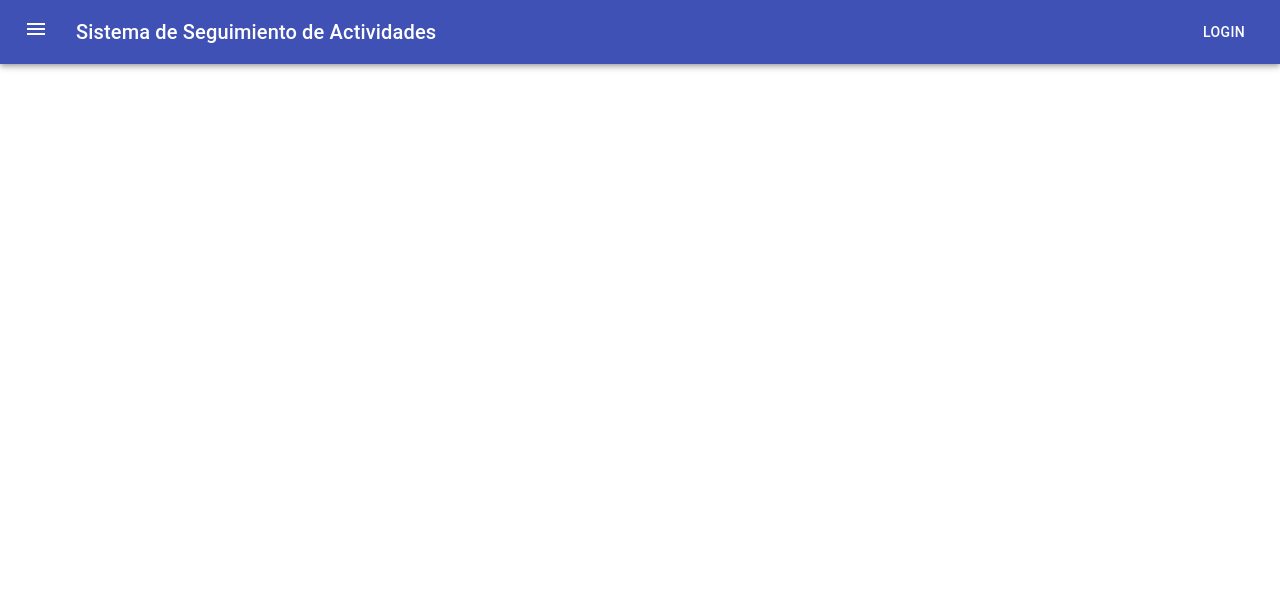
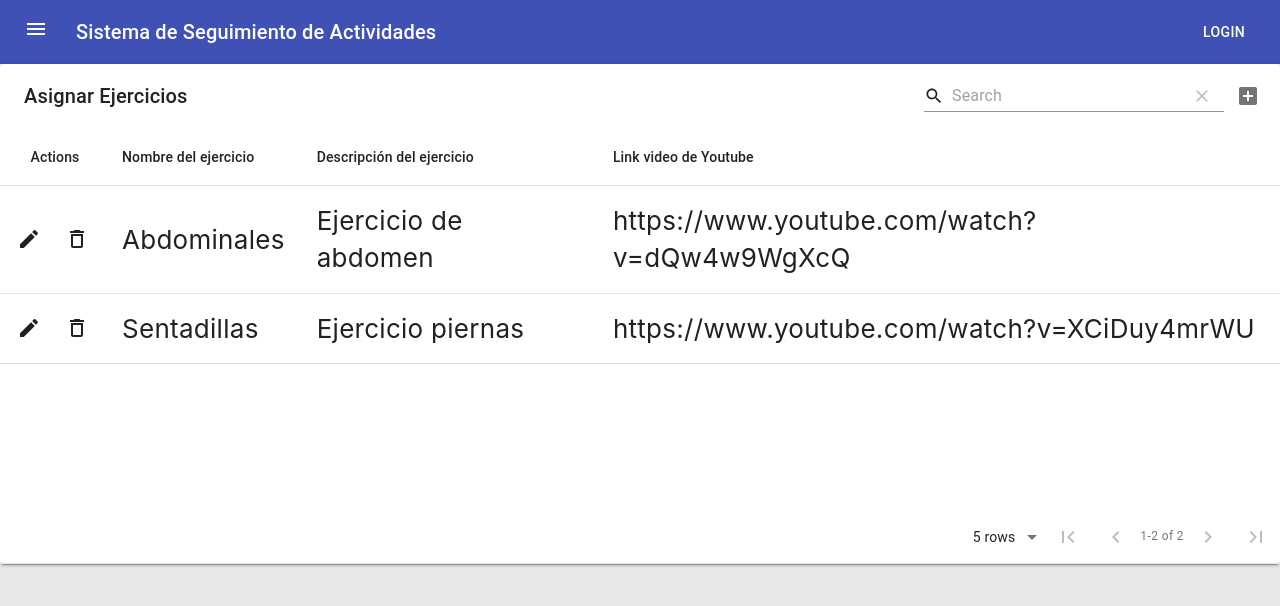
Before and after one commit to ysuvin/frontLecofq5, a React (Create React App) app: page /Grupo1/KsAsFecha/KsAsEjercicios in a window 1280 px wide. Shown: the top 606 px of the page. Built offline with nearby package versions, Linux system fonts and the light colour scheme.

Commit message:
Annadida tabla de ejercicios

```diff
--- /dev/null
+++ b/src/Component/Grupo1/KsAsigEjTabla.jsx
@@ -0,0 +1,94 @@
+import React from 'react';
+import MaterialTable from 'material-table';
+import { forwardRef } from 'react';
+
+import AddBox from '@material-ui/icons/AddBox';
+import ArrowDownward from '@material-ui/icons/ArrowDownward';
+import Check from '@material-ui/icons/Check';
+import ChevronLeft from '@material-ui/icons/ChevronLeft';
+import ChevronRight from '@material-ui/icons/ChevronRight';
+import Clear from '@material-ui/icons/Clear';
+import DeleteOutline from '@material-ui/icons/DeleteOutline';
+import Edit from '@material-ui/icons/Edit';
+import FilterList from '@material-ui/icons/FilterList';
+import FirstPage from '@material-ui/icons/FirstPage';
+import LastPage from '@material-ui/icons/LastPage';
+import Remove from '@material-ui/icons/Remove';
+import SaveAlt from '@material-ui/icons/SaveAlt';
+import Search from '@material-ui/icons/Search';
+import ViewColumn from '@material-ui/icons/ViewColumn';
+
+import Ejercicios from '../../Model/Grupo1/Ejercicios';
+
+
+const tableIcons = {
+    Add: forwardRef((props, ref) => <AddBox {...props} ref={ref} />),
+    Check: forwardRef((props, ref) => <Check {...props} ref={ref} />),
+    Clear: forwardRef((props, ref) => <Clear {...props} ref={ref} />),
+    Delete: forwardRef((props, ref) => <DeleteOutline {...props} ref={ref} />),
+    DetailPanel: forwardRef((props, ref) => <ChevronRight {...props} ref={ref} />),
+    Edit: forwardRef((props, ref) => <Edit {...props} ref={ref} />),
+    Export: forwardRef((props, ref) => <SaveAlt {...props} ref={ref} />),
+    Filter: forwardRef((props, ref) => <FilterList {...props} ref={ref} />),
+    FirstPage: forwardRef((props, ref) => <FirstPage {...props} ref={ref} />),
+    LastPage: forwardRef((props, ref) => <LastPage {...props} ref={ref} />),
+    NextPage: forwardRef((props, ref) => <ChevronRight {...props} ref={ref} />),
+    PreviousPage: forwardRef((props, ref) => <ChevronLeft {...props} ref={ref} />),
+    ResetSearch: forwardRef((props, ref) => <Clear {...props} ref={ref} />),
+    Search: forwardRef((props, ref) => <Search {...props} ref={ref} />),
+    SortArrow: forwardRef((props, ref) => <ArrowDownward {...props} ref={ref} />),
+    ThirdStateCheck: forwardRef((props, ref) => <Remove {...props} ref={ref} />),
+    ViewColumn: forwardRef((props, ref) => <ViewColumn {...props} ref={ref} />)
+  };
+
+export default function KsAsigEjTabla() {
+
+
+  const [state, setState] = React.useState(Ejercicios);
+
+  return (
+    <MaterialTable
+      title="Asignar Ejercicios"
+      icons={tableIcons}
+      columns={state.columns}
+      data={state.data}
+      editable={{
+        onRowAdd: (newData) =>
+          new Promise((resolve) => {
+            setTimeout(() => {
+              resolve();
+              setState((prevState) => {
+                const data = [...prevState.data];
+                data.push(newData);
+                return { ...prevState, data };
+              });
+            }, 600);
+          }),
+        onRowUpdate: (newData, oldData) =>
+          new Promise((resolve) => {
+            setTimeout(() => {
+              resolve();
+              if (oldData) {
+                setState((prevState) => {
+                  const data = [...prevState.data];
+                  data[data.indexOf(oldData)] = newData;
+                  return { ...prevState, data };
+                });
+              }
+            }, 600);
+          }),
+        onRowDelete: (oldData) =>
+          new Promise((resolve) => {
+            setTimeout(() => {
+              resolve();
+              setState((prevState) => {
+                const data = [...prevState.data];
+                data.splice(data.indexOf(oldData), 1);
+                return { ...prevState, data };
+              });
+            }, 600);
+          }),
+      }}
+    />
+  );
+}
--- a/src/Component/Grupo1/KsAsigTabla.jsx
+++ b/src/Component/Grupo1/KsAsigFechaTabla.jsx
@@ -17,6 +17,7 @@ import Remove from '@material-ui/icons/Remove';
 import SaveAlt from '@material-ui/icons/SaveAlt';
 import Search from '@material-ui/icons/Search';
 import ViewColumn from '@material-ui/icons/ViewColumn';
+import history from '../../history.jsx';
 
 
 
@@ -40,7 +41,12 @@ const tableIcons = {
     ViewColumn: forwardRef((props, ref) => <ViewColumn {...props} ref={ref} />)
   };
 
-export default function KsAsigTabla() {
+export default function KsAsigFechaTabla() {
+
+  const redirectKsAsEj = () =>
+  {
+    history.push('/Grupo1/KsAsFecha/KsAsEjercicios');
+  }
 
 
   const [state, setState] = React.useState({
@@ -55,7 +61,7 @@ export default function KsAsigTabla() {
 
   return (
     <MaterialTable
-      title="Editable Example"
+      title="Asignar fechas"
       icons={tableIcons}
       columns={state.columns}
       data={state.data}
@@ -64,14 +70,14 @@ export default function KsAsigTabla() {
           icon: () => <AddBox/>,
           tooltip: 'Añadir ejercicios',
           onClick: (event, rowData) => {
-            // Do save operation
+            redirectKsAsEj()
           }
         }
       ]}
       localization={{
         body: {
           emptyDataSourceMessage: 'No hay datos',
-          addTooltip: 'Hinzufügen',
+          addTooltip: 'Añadir',
           deleteTooltip: 'Löschen',
           editTooltip: 'Bearbeiten',
           filterRow: {
--- /dev/null
+++ b/src/Model/Grupo1/Ejercicios.jsx
@@ -0,0 +1,14 @@
+const Ejercicios = {
+    columns: [
+        { title: 'Nombre del ejercicio', field: 'nombre' },
+        { title: 'Descripción del ejercicio', field: 'desc' },
+        { title: 'Link video de Youtube', field: 'vidlink' },
+    ],
+    data: [
+        { nombre: 'Abdominales', desc:'Ejercicio de abdomen', vidlink:'https://www.youtube.com/watch?v=dQw4w9WgXcQ' },
+        { nombre: 'Sentadillas', desc:'Ejercicio piernas', vidlink:'https://www.youtube.com/watch?v=XCiDuy4mrWU' },
+      ],
+
+    };
+
+export default Ejercicios;
--- a/src/View/Grupo1/G1Landing.jsx
+++ b/src/View/Grupo1/G1Landing.jsx
@@ -3,8 +3,9 @@ import '../../css/Grupo1/G1Landing.css';
 import NavBar from '../../Component/Grupo1/NavBar';
 import { Route, Switch, Redirect } from 'react-router-dom';
 import Login from './Login';
-import KsVerPacientes from './Kinesiologo/KsVerPacientes'
-import KsAsEjercicios from './Kinesiologo/KsAsEjercicios'
+import KsVerPacientes from './Kinesiologo/KsVerPacientes';
+import KsAsFecha from './Kinesiologo/KsAsFecha';
+import KsAsEjercicios from './Kinesiologo/KsAsEjercicios';
 
 function G1Landing() {
 	return(
@@ -14,7 +15,8 @@ function G1Landing() {
         {/* Routing Grupo 1	*/}
 				<Route exact path="/Grupo1/" component={KsVerPacientes}/>
         <Route exact path="/Grupo1/Login" component={Login}/>
-        <Route exact path="/Grupo1/KsAsEjercicios" component={KsAsEjercicios}/>
+        <Route exact path="/Grupo1/KsAsFecha" component={KsAsFecha}/>
+        <Route exact path="/Grupo1/KsAsFecha/KsAsEjercicios" component={KsAsEjercicios}/>
 				{/* Fin Routing Grupo 1*/}
         </Switch>
 
--- a/src/View/Grupo1/Kinesiologo/KsAsEjercicios.jsx
+++ b/src/View/Grupo1/Kinesiologo/KsAsEjercicios.jsx
@@ -1,16 +1,15 @@
 import React from 'react';
 import '../../../css/Grupo1/G1Landing.css';
-import KsAsigTabla from '../../../Component/Grupo1/KsAsigTabla'
-
+import KsAsigEjTabla from '../../../Component/Grupo1/KsAsigEjTabla';
 
 function KsAsEjercicios() {
 
+return(
 
-  return (
-      <div className="wrapper">
-      <KsAsigTabla/>
+    <div className="wrapper">
+      <KsAsigEjTabla/>
+    </div>
 
-      </div>
   );
 }
 
--- /dev/null
+++ b/src/View/Grupo1/Kinesiologo/KsAsFecha.jsx
@@ -0,0 +1,17 @@
+import React from 'react';
+import '../../../css/Grupo1/G1Landing.css';
+import KsAsigFechaTabla from '../../../Component/Grupo1/KsAsigFechaTabla'
+
+
+function KsAsFecha() {
+
+
+  return (
+      <div className="wrapper">
+      <KsAsigFechaTabla/>
+
+      </div>
+  );
+}
+
+export default KsAsFecha;
--- a/src/View/Grupo1/Kinesiologo/KsVerPacientes.jsx
+++ b/src/View/Grupo1/Kinesiologo/KsVerPacientes.jsx
@@ -13,9 +13,9 @@ function KsVerPacientes() {
 
     const [paciente, setValue] = React.useState(Pacientes[0]);
 
-    const redirectKsAsEj = () =>
+    const redirectKsAsFecha = () =>
     {
-      {history.push('/Grupo1/KsAsEjercicios')}
+      {history.push('/Grupo1/KsAsFecha')}
     }
 
   return (
@@ -57,7 +57,7 @@ function KsVerPacientes() {
           </Grid>
           <Grid item xs={12}>
             {paciente !== null
-              ? <Button onClick={redirectKsAsEj} variant="contained" color = "primary">Asignar Ejercicios</Button>
+              ? <Button onClick={redirectKsAsFecha} variant="contained" color = "primary">Asignar Ejercicios</Button>
               : ''}
           </Grid>
         </Grid>
```
Also changed, not shown: src/Model/Grupo1/Pacientes.jsx (line endings or trailing spaces).
